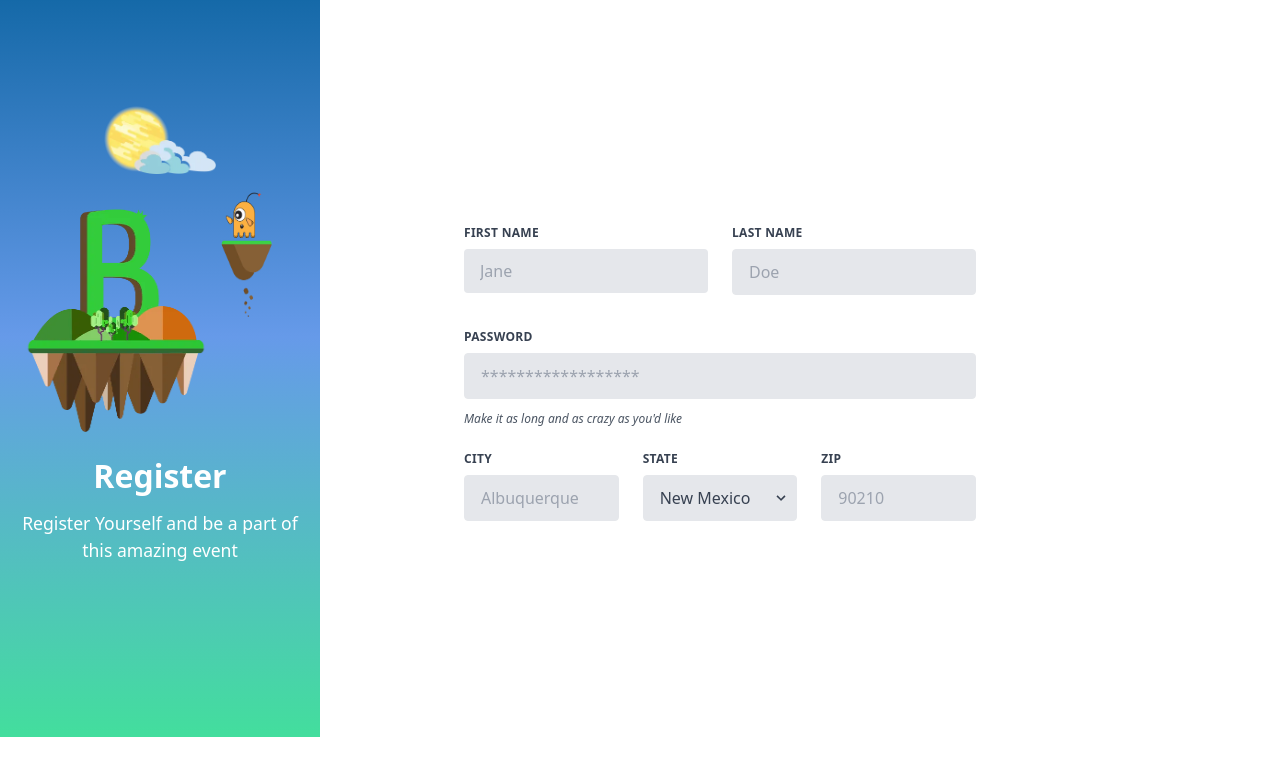
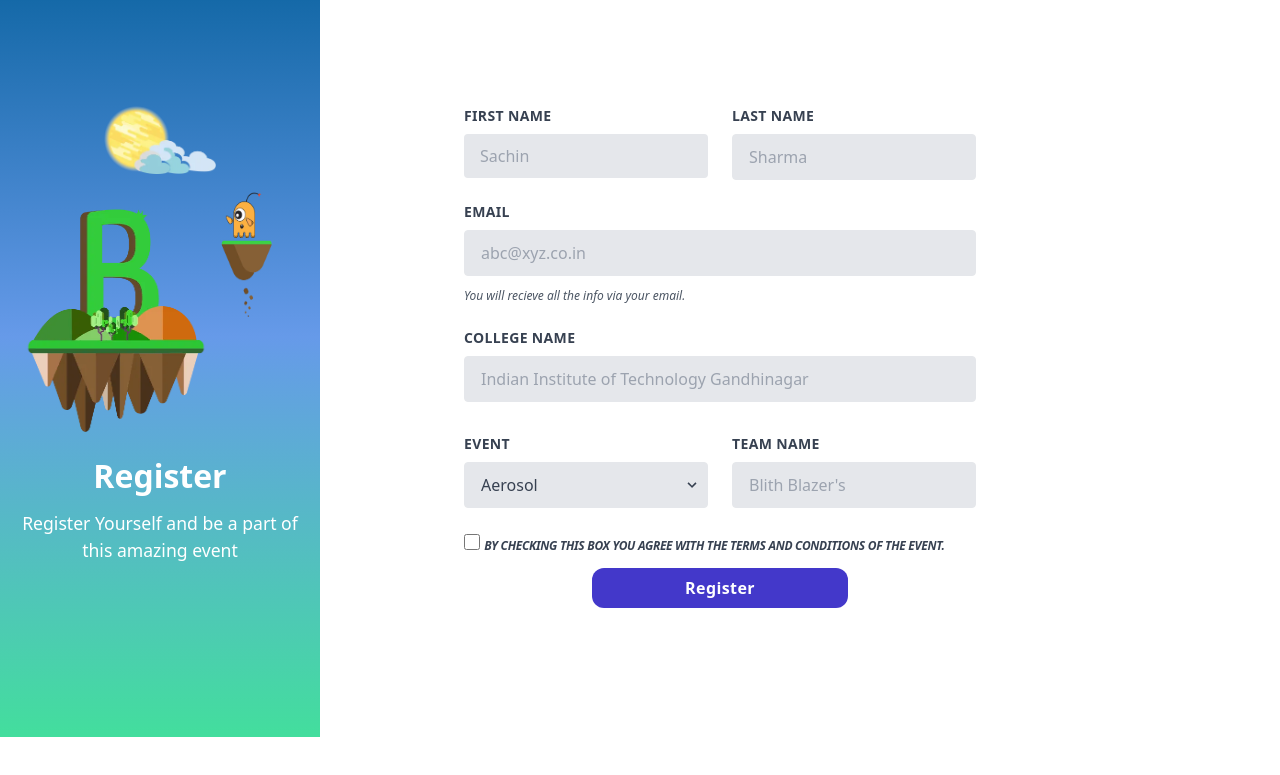
Before and after one commit to PrajasKulkarni/astro, an Astro site: page /Registration in a window 1280 px wide. Shown: the part 63-838 px from the top of the page. Built offline with nearby package versions, Linux system fonts and the light colour scheme; Astro itself is replaced by a stand-in of ours.

Commit message:
modified registration page

```diff
--- a/src/pages/Registration.astro
+++ b/src/pages/Registration.astro
@@ -9,87 +9,98 @@ import Sidebar from "../components/sidebar.astro";
       page_title="Register"
       page_desc="Register Yourself and be a part of this amazing event"
     />
-    <div class="px-10 w-3/4 h-screen ms-60 mt-10 flex justify-center items-center">
+    <div class="px-10 w-3/4 h-screen ms-60 mt-5 flex justify-center items-center">
       <form class="w-full max-w-lg">
-        <div class="flex flex-wrap -mx-3 mb-6">
+        <div class="flex flex-wrap -mx-3 mb-3">
           <div class="w-full md:w-1/2 px-3 mb-6 md:mb-0">
             <label
-              class="block uppercase tracking-wide text-gray-700 text-xs font-bold mb-2"
+              class="block uppercase tracking-wide text-gray-700 text-sm font-bold mb-2"
               for="grid-first-name"
             >
               First Name
             </label>
             <input
-              class="appearance-none block w-full bg-gray-200 text-gray-700 rounded py-3 px-4 mb-3 leading-tight focus:outline-none focus:bg-white"
+              class="appearance-none block w-full bg-gray-200 text-gray-700 rounded py-3 px-4 mb-3 leading-tight focus:outline-none focus:bg-slate-200"
               id="grid-first-name"
               type="text"
-              placeholder="Jane"
+              placeholder="Sachin"
             />
           </div>
           <div class="w-full md:w-1/2 px-3">
             <label
-              class="block uppercase tracking-wide text-gray-700 text-xs font-bold mb-2"
+              class="block uppercase tracking-wide text-gray-700 text-sm font-bold mb-2"
               for="grid-last-name"
             >
               Last Name
             </label>
             <input
-              class="appearance-none block w-full bg-gray-200 text-gray-700 border border-gray-200 rounded py-3 px-4 leading-tight focus:outline-none focus:bg-white focus:border-gray-500"
+              class="appearance-none block w-full bg-gray-200 text-gray-700 border border-gray-200 rounded py-3 px-4 leading-tight focus:outline-none focus:bg-slate-200 focus:border-gray-500"
               id="grid-last-name"
               type="text"
-              placeholder="Doe"
+              placeholder="Sharma"
             />
           </div>
         </div>
         <div class="flex flex-wrap -mx-3 mb-6">
           <div class="w-full px-3">
             <label
-              class="block uppercase tracking-wide text-gray-700 text-xs font-bold mb-2"
-              for="grid-password"
+              class="block uppercase tracking-wide text-gray-700 text-sm font-bold mb-2"
+              for="email"
             >
-              Password
+              Email
             </label>
             <input
-              class="appearance-none block w-full bg-gray-200 text-gray-700 border border-gray-200 rounded py-3 px-4 mb-3 leading-tight focus:outline-none focus:bg-white focus:border-gray-500"
-              id="grid-password"
-              type="password"
-              placeholder="******************"
+              class="appearance-none block w-full bg-gray-200 text-gray-700 border border-gray-200 rounded py-3 px-4 mb-3 leading-tight focus:outline-none focus:bg-slate-200 focus:border-gray-500"
+              id="grid-email"
+              type="email"
+              placeholder="abc@xyz.co.in"
             />
             <p class="text-gray-600 text-xs italic">
-              Make it as long and as crazy as you'd like
+              You will recieve all the info via your email.
             </p>
           </div>
         </div>
         <div class="flex flex-wrap -mx-3 mb-2">
-          <div class="w-full md:w-1/3 px-3 mb-6 md:mb-0">
+          <div class="w-full px-3 mb-8">
             <label
-              class="block uppercase tracking-wide text-gray-700 text-xs font-bold mb-2"
+              class="block uppercase tracking-wide text-gray-700 text-sm font-bold mb-2"
               for="grid-city"
             >
-              City
+              College Name
             </label>
             <input
-              class="appearance-none block w-full bg-gray-200 text-gray-700 border border-gray-200 rounded py-3 px-4 leading-tight focus:outline-none focus:bg-white focus:border-gray-500"
+              class="appearance-none block w-full bg-gray-200 text-gray-700 border border-gray-200 rounded py-3 px-4 leading-tight focus:outline-none focus:bg-slate-200 focus:border-gray-500"
               id="grid-city"
               type="text"
-              placeholder="Albuquerque"
+              placeholder="Indian Institute of Technology Gandhinagar"
             />
           </div>
-          <div class="w-full md:w-1/3 px-3 mb-6 md:mb-0">
+          <div class="w-full md:w-1/2 px-3 mb-6 md:mb-0">
             <label
-              class="block uppercase tracking-wide text-gray-700 text-xs font-bold mb-2"
+              class="block uppercase tracking-wide text-gray-700 text-sm font-bold mb-2"
               for="grid-state"
             >
-              State
+              Event
             </label>
             <div class="relative">
               <select
-                class="block appearance-none w-full bg-gray-200 border border-gray-200 text-gray-700 py-3 px-4 pr-8 rounded leading-tight focus:outline-none focus:bg-white focus:border-gray-500"
+                class="block appearance-none w-full bg-gray-200 border border-gray-200 text-gray-700 py-3 px-4 pr-8 rounded leading-tight focus:outline-none focus:bg-slate-200 focus:border-gray-500"
                 id="grid-state"
               >
-                <option>New Mexico</option>
-                <option>Missouri</option>
-                <option>Texas</option>
+                <option>Aerosol</option>
+                <option>Antaragnee</option>
+                <option>Blith Master Of Magic</option>
+                <option>Dell'arte</option>
+                <option>Euphony</option>
+                <option>Mirage</option>
+                <option>Panache</option>
+                <option>Pronites</option>
+                <option>Quizzitch</option>
+                <option>Skirmish</option>
+                <option>Street Beat</option>
+                <option>String theory</option>
+                <option>Synchronize</option>
+                <option>Unkahi</option>
               </select>
               <div
                 class="pointer-events-none absolute inset-y-0 right-0 flex items-center px-2 text-gray-700"
@@ -105,20 +116,31 @@ import Sidebar from "../components/sidebar.astro";
               </div>
             </div>
           </div>
-          <div class="w-full md:w-1/3 px-3 mb-6 md:mb-0">
+          <div class="w-full md:w-1/2 px-3 mb-6 md:mb-0">
             <label
-              class="block uppercase tracking-wide text-gray-700 text-xs font-bold mb-2"
+              class="block uppercase tracking-wide text-gray-700 text-sm font-bold mb-2"
               for="grid-zip"
             >
-              Zip
+              Team Name
             </label>
             <input
-              class="appearance-none block w-full bg-gray-200 text-gray-700 border border-gray-200 rounded py-3 px-4 leading-tight focus:outline-none focus:bg-white focus:border-gray-500"
+              class="appearance-none block w-full bg-gray-200 text-gray-700 border border-gray-200 rounded py-3 px-4 leading-tight focus:outline-none focus:bg-slate-200 focus:border-gray-500"
               id="grid-zip"
               type="text"
-              placeholder="90210"
+              placeholder="Blith Blazer's"
             />
           </div>
+        </div>
+        <div class="flex flex-wrap -mx-3 mt-6">
+          <div class="w-full px-3">
+            <input type="checkbox" class="w-4 h-4" required/>
+            <label for="checkbox" class="span uppercase italic text-gray-700 text-xs font-bold tracking-tight">By checking this box you agree with the terms and conditions of the event.</label>
+          </div>
+        </div>
+        <div class="flex flex-wrap -mx-3 mt-3">
+          <div class="w-full px-3 text-center">
+          <button type="submit" class="w-1/2 h-10 bg-indigo-700 tracking-wide text-white font-semibold rounded-xl hover:bg-indigo-600 transition ease hover:scale-105 duration-300">Register</button>
+        </div>
         </div>
       </form>
     </div>
```
